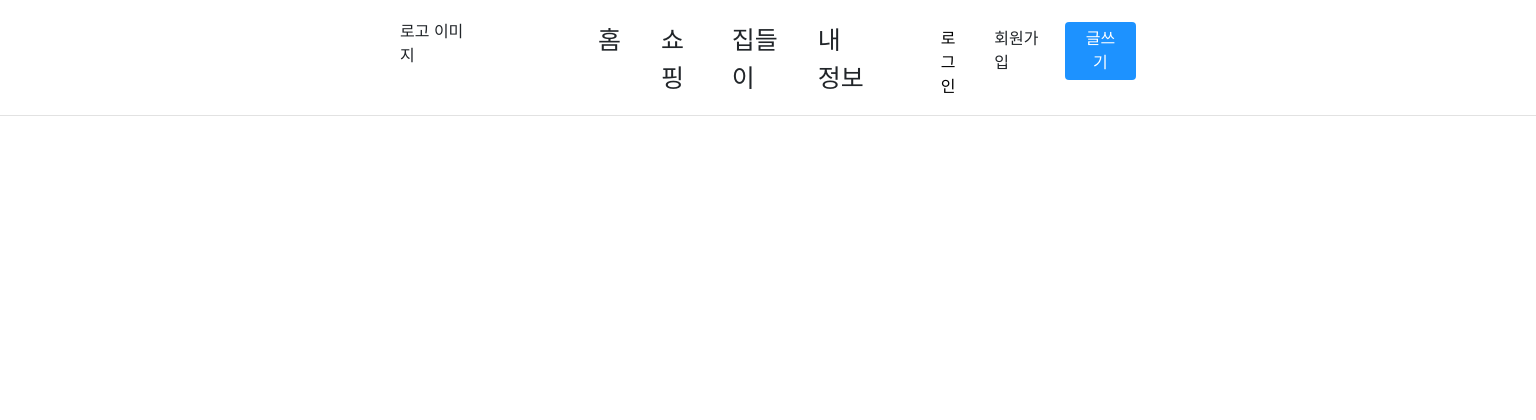
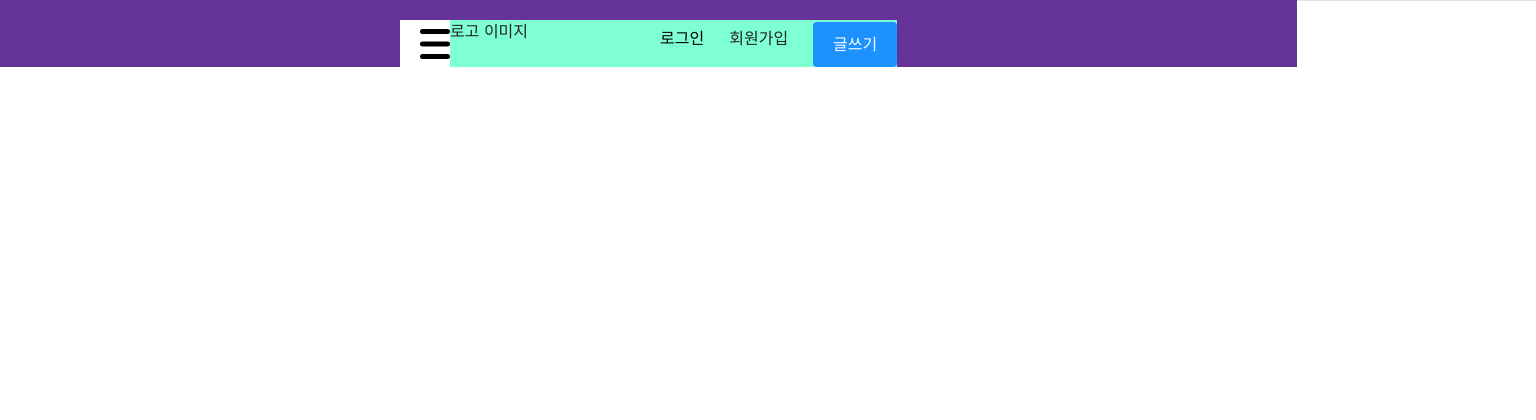
Before and after one commit to CHANAHEE/TeamProject, a PHP site: page / in a window 1536 px wide. Shown: the top 420 px of the page. Run offline with PHP 8.4, Linux system fonts and the light colour scheme; some web fonts are replaced.

Commit message:
drawer 메뉴 구현중

```diff
--- a/css/index.css
+++ b/css/index.css
@@ -24,58 +24,68 @@
         font-family: "regularFont",sans-serif;
     }
     header{
+        width: 100%;
+        background-color: red;
         position: fixed;
+        display: flex;
         border-bottom: 1px solid rgb(226, 226, 226);
     }
+
+    #forBorder{
+        background-color: rebeccapurple;
+        position: fixed;
+        display: flex;
+        width: 100%;
+        width: fit-content;
+    }
+
+
     #header{
         display: flex;
         margin: 20px 400px 0px 400px;
+        background-color: aquamarine;
     }
     #logo{
+        display: flex;
         margin-right: 100px;
     }
-    #menu {
-        align-self: center;
-    }
-    #menu ul{
-        flex-grow: 1;
-        display: flex;
-    }
-    #menu ul li{
-        display: flex;
-        margin-right: 40px;
-        font-family: "boldFont",sans-serif;
-        font-size: 25px;
-    }
+
     #login {
-        margin-left: auto;
         margin-top: 2px;
     }
+
     #login ul{
         flex-grow: 10;
         display: flex;
 
     }
+
     #login ul li {
         display: flex;
         margin-right: 25px;
         margin-top: 5px;
     }
+
     #login ul a {
         text-decoration: none;
         color: black;
     }
+
     #edit{
+        display: flex;
         margin-left: 0px;
         margin-top: 2px;
     }
+
     #edit button{
         border: 0px;
         background-color: rgb(29, 146, 255);
         color: white;
         border-radius: 4px;
         padding: 5px 20px;
+        margin-left: auto;
     }
+
     section{
         height: 1000px;
         display: flex;
@@ -86,11 +96,122 @@
         margin-left: auto;
         margin-right: auto;
     }
+
     footer{
         border-top: 1px solid rgb(226, 226, 226);
     }
+
     footer div p{
         text-align: center;
         margin-top: 20px;
     }
+
+    /* 햄버거 메뉴 */
+    input[id="menuicon"] {
+        display: none;
+
+    }
+
+    input[id="menuicon"] + label {
+        display: block;
+        width: 30px;
+        height: 30px;
+        position: relative;
+        cursor: pointer;
+        margin-left: 20px;
+    }
+
+    input[id="menuicon"] + label span {
+        display: block;
+        position: absolute;
+        width: 100%;
+        height: 5px;
+        border-radius: 30px;
+        background:#000;
+        transition:all .35s;
+    }
+
+    input[id="menuicon"] + label span:nth-child(1) {
+        top:0;
+    }
+    input[id="menuicon"] + label span:nth-child(2) {
+        top:50%;
+        transform: translateY(-50%);
+    }
+    input[id="menuicon"] + label span:nth-child(3) {
+        bottom: 0;
+    }
+
+    input[id="menuicon"]:checked + label {z-index:3;}
+    input[id="menuicon"]:checked + label span {background:#fff;}
+
+    input[id="menuicon"]:checked + label span:nth-child(1){
+        top:50%;
+        transform: translateY(-50%) rotate(45deg);
+    }
+    input[id="menuicon"]:checked + label span:nth-child(2){
+        opacity: 0;
+    }
+    input[id="menuicon"]:checked + label span:nth-child(3){
+        top:50%;
+        transform: translateY(-50%) rotate(-45deg);
+    }
+
+    /* 드로우어(서랍) 메뉴 */
+    div[class="sidebar"] {
+        width: 300px;
+        height: 100%;
+        background:rgb(150, 148, 148);
+        position: fixed;
+        top: 0;
+        left: -300px;
+        z-index: 2;
+        transition: all .35s;
+    }
+    input[id="menuicon"]:checked + label + div {
+        left: 0;
+    }
+
+
+
+    /* 사이드 메뉴  */
+
+    .menu {
+        margin:40px;
+        margin-top: 80px;
+        width: 80%;
+        height: 80%;
+        /* border: 1px dashed; */
+        color: #fff;
+    }
+    .category_list{
+        list-style:none;
+        margin:0;
+        padding:0;
+        font-size: 1.2em;
+        font-weight: 550;
+        margin-top: 0.5em;
+
+    }
+
+    .sub_category_list{
+        list-style:none;
+        margin:0;
+        padding:2;
+        padding-left: 25;
+        font-size: 0.8em;
+    }
+
+    .h4main{
+        margin-bottom: 1em;
+    }
+    .h4main:hover{
+        text-decoration: underline;
+        cursor: pointer;
+    }
+    .side_list:hover {
+        text-decoration: underline;
+        cursor: pointer;
+    }
+
   }
--- a/index.html
+++ b/index.html
@@ -28,19 +28,33 @@
   <body>
     <script src="https://cdn.jsdelivr.net/npm/bootstrap@5.2.3/dist/js/bootstrap.bundle.min.js" integrity="sha384-kenU1KFdBIe4zVF0s0G1M5b4hcpxyD9F7jL+jjXkk+Q2h455rYXK/7HAuoJl+0I4" crossorigin="anonymous"></script>
 
+
+
     <header>
+      <div id="forBorder">
         <div id="header">
+          <nav class="navbar navbar-expand-md navbar-light bg-white">
+            <div class="navbar-collapse collapse w-100 order-1 order-md-0 dual-collapse2">
+                <input type="checkbox" id="menuicon">
+                <label for="menuicon">
+                    <span></span>
+                    <span></span>
+                    <span></span>
+                </label>
+                <div class="sidebar">
+                    <div class="menu">
+                        <h4 class="h4main">프로필 정보</h4>
+                        <div class="log_all side_list">홈 </div>
+                        <div class="log_all side_list">쇼핑</div>
+                        <div class="log_all side_list">집들이</div>
+                        <div class="log_all side_list">내 쇼핑</div>
+                    </div>
+                </div>
+            </div>
+          </nav>
           <div id="logo">
             <!-- <img src="./image/ms21.png" alt="" width="60px"> -->
             <p>로고 이미지</p>
-        </div>
-        <div id="menu">
-          <ul >
-            <li>홈</li>
-            <li>쇼핑</li>
-            <li onclick="openShare()">집들이</li>
-            <li>내 정보</li>
-          </ul>
           </div>
           <div id="login">
             <ul>
@@ -50,6 +64,7 @@
           </div>
           <div id="edit">
             <button>글쓰기</button>
+          </div>
         </div>
       </div>
     </header>
```
Lines whose indentation alone changed are shown as unchanged.
